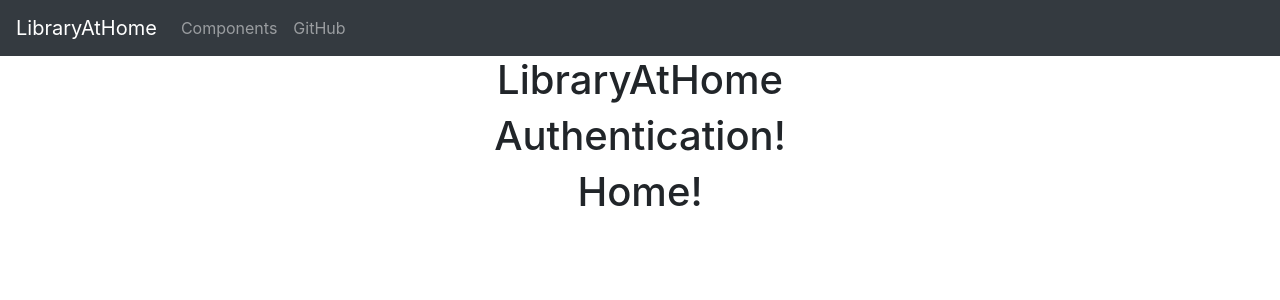
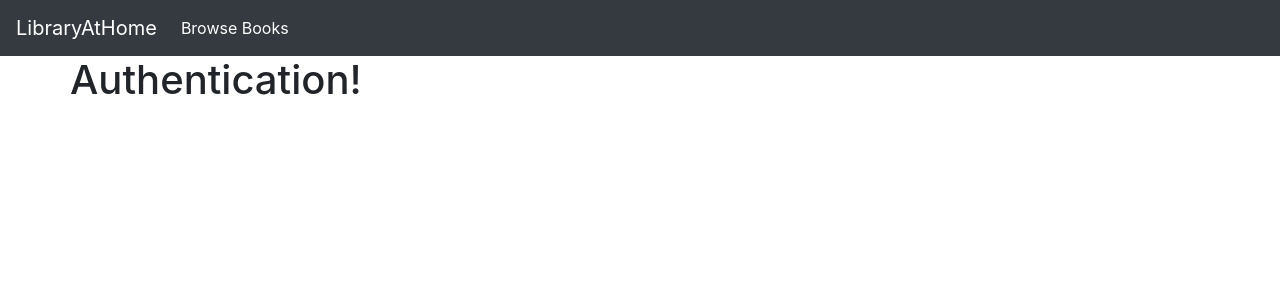
Before and after one commit to kannmelton2/LibraryAtHome, a React (Create React App) app in the folder libraryathome.ui/: page /auth in a window 1280 px wide. Shown: the top 300 px of the page. Built offline with nearby package versions, Linux system fonts and the light colour scheme.

Commit message:
added routing

```diff
--- a/libraryathome.ui/src/App/App.js
+++ b/libraryathome.ui/src/App/App.js
@@ -1,4 +1,10 @@
 import React from 'react';
+import {
+  BrowserRouter,
+  Route,
+  Redirect,
+  Switch,
+} from 'react-router-dom';
 
 import './App.scss';
 
@@ -14,12 +20,20 @@ class App extends React.Component {
     const { authed } = this.state;
     return (
       <div className="App">
-        <MyNavbar authed={authed} />
-        <header className="App-header">
-          <h1>LibraryAtHome</h1>
-        </header>
-        <Auth />
-        <Home />
+        <BrowserRouter>
+          <React.Fragment>
+            <MyNavbar authed={authed} />
+            <div className="container">
+              <div className="row">
+              <Switch>
+                <Route path='/home' component={Home} authed={authed} />
+                <Route path="/auth" component={Auth} authed={authed}/>
+                <Redirect from= "*" to="/home"/>
+              </Switch>
+              </div>
+            </div>
+          </React.Fragment>
+        </BrowserRouter>
       </div>
     );
   }
--- a/libraryathome.ui/src/components/shared/MyNavbar/MyNavbar.js
+++ b/libraryathome.ui/src/components/shared/MyNavbar/MyNavbar.js
@@ -1,4 +1,5 @@
 import React from 'react';
+import { NavLink as RRNavLink } from 'react-router-dom';
 import {
     Collapse,
     Navbar,
@@ -31,10 +32,7 @@ class MyNavbar extends React.Component {
               return (
                 <Nav className="mr-auto" navbar>
                     <NavItem>
-                        <NavLink href="/components/">Components</NavLink>
-                    </NavItem>
-                    <NavItem>
-                        <NavLink href="https://github.com/reactstrap/reactstrap">GitHub</NavLink>
+                        <NavLink tag={RRNavLink} to="">Browse Books</NavLink>
                     </NavItem>
                 </Nav>
               );
@@ -45,7 +43,7 @@ class MyNavbar extends React.Component {
         return(
             <div className="MyNavbar">
                 <Navbar color="dark" dark expand="md">
-                    <NavbarBrand href="/">LibraryAtHome</NavbarBrand>
+                    <NavbarBrand to="/home">LibraryAtHome</NavbarBrand>
                 <NavbarToggler onClick={this.toggle} />
                 <Collapse isOpen={isOpen} navbar>
                     {buildNavbar()}
```
